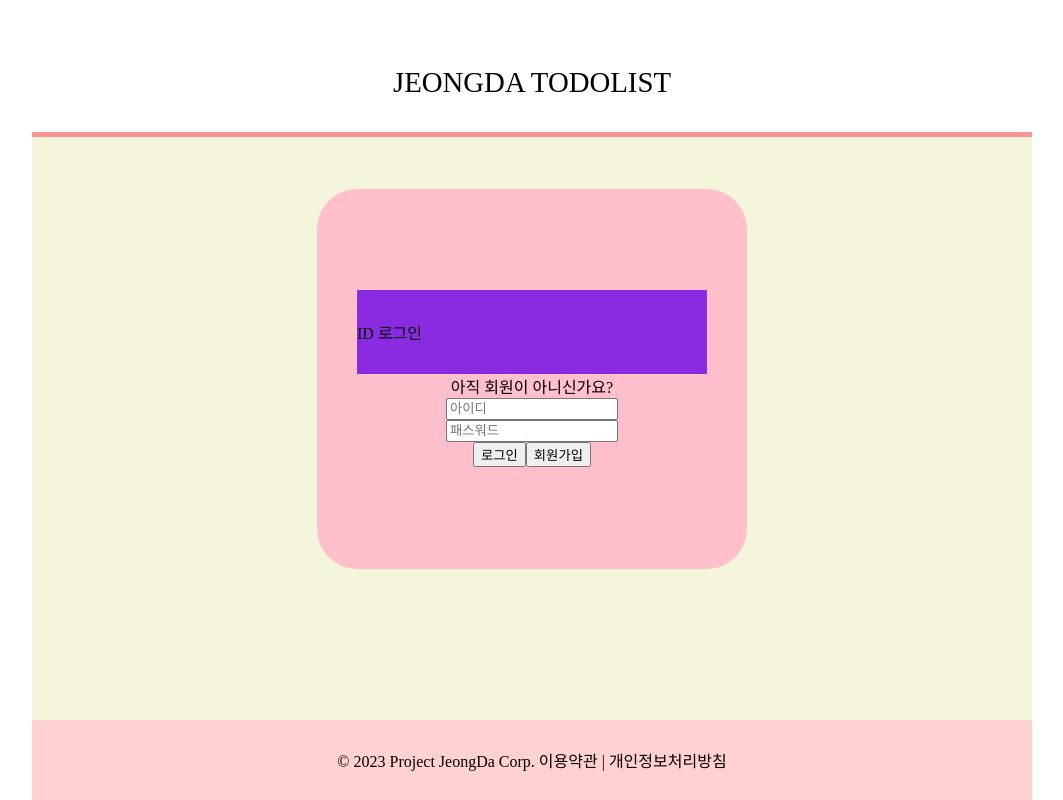
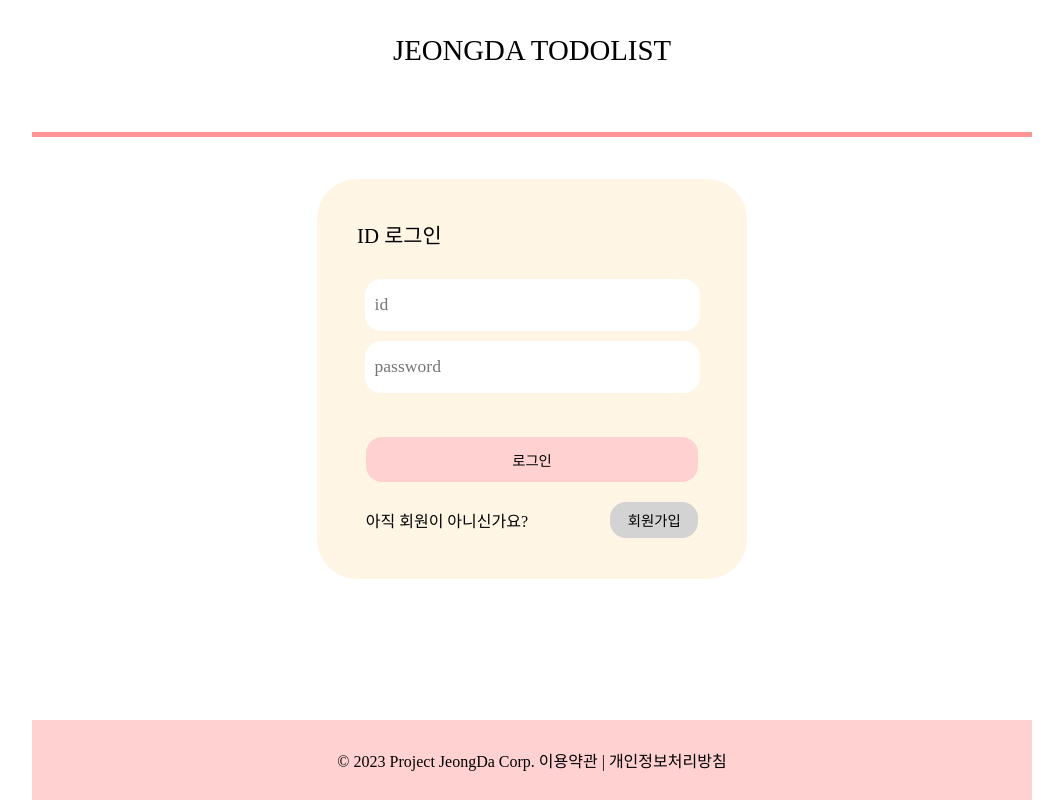
Before and after one commit to daaaj/react_todolist_ver3, a React (Create React App) app: page / in a window 1280 px wide. Shown: the whole page, without its empty margins (108-1171 px from the left). Built offline with nearby package versions, Linux system fonts and the light colour scheme; a web font is replaced by a local one.

Commit message:
토큰 일정시간 만료시 로그아웃 / 로그아웃 버튼 구현...

```diff
--- a/package.json
+++ b/package.json
@@ -9,6 +9,7 @@
         "@testing-library/user-event": "^13.2.1",
         "axios": "^1.3.3",
         "cross-env": "^7.0.3",
+        "js-cookie": "^3.0.1",
         "json-server": "^0.17.1",
         "json-server-auth": "^2.1.0",
         "react": "^18.2.0",
--- a/src/App.jsx
+++ b/src/App.jsx
@@ -1,7 +1,7 @@
 import React from 'react';
 import { ThemeProvider } from 'styled-components';
 import Router from './shared/Router';
-import { FlexRow, FlexRowBetween, FlexCol, MainWidth, ModalBoxStyle, ModalBackgroundStyle, ModalTitle, ModalContent, ModalTitleContent, TitleBorderLeft, CL, FW, FS, BR } from './shared/style/Theme';
+import { FlexRow, FlexRowBetween, FlexCol, MainWidth, ModalBoxStyle, ModalBackgroundStyle, ModalTitle, ModalContent, ModalTitleContent, TitleBorderLeft, IdInput, CL, FW, FS, BR } from './shared/style/Theme';
 
 function App() {
     const theme = {
@@ -15,6 +15,7 @@ function App() {
         ModalContent,
         ModalTitleContent,
         TitleBorderLeft,
+        IdInput,
         CL,
         FW,
         FS,
--- a/src/common/Button.jsx
+++ b/src/common/Button.jsx
@@ -48,4 +48,51 @@ const BtnCustom = styled.button`
                 background-color: #ff9494;
             }
         `}
+
+    ${(props) =>
+        props.LogoutButton &&
+        css`
+            margin: 0;
+            margin-right: 1.875rem;
+            background-color: lightgray;
+            &:hover {
+                background-color: #ff9494;
+            }
+        `}
+
+    ${(props) =>
+        props.loginButton &&
+        css`
+            width: 95%;
+            height: 2.8rem;
+            margin: 0.625rem 0;
+            background-color: #ffd1d1;
+            &:hover {
+                background-color: #ff9494;
+            }
+        `}
+
+
+    ${(props) =>
+        props.joinGrey &&
+        css`
+            margin: 0;
+            height: 2.3rem;
+            background-color: lightgray;
+            &:hover {
+                background-color: #ff9494;
+            }
+        `}
+
+    ${(props) =>
+        props.joinPageButton &&
+        css`
+            width: 5rem;
+            height: 2rem;
+            margin: 10px;
+            background-color: #ffd1d1;
+            &:hover {
+                background-color: #ff9494;
+            }
+        `}
 `;
--- a/src/layout/HeaderLayout.jsx
+++ b/src/layout/HeaderLayout.jsx
@@ -4,12 +4,16 @@ import styled from 'styled-components';
 const Header = styled.header`
     ${(props) => props.theme.FlexCol};
     ${(props) => props.theme.MainWidth};
+    margin-bottom: 2rem;
     height: 6.25rem;
-    margin-top: 2rem;
     font-size: ${(props) => props.theme.FS.xl};
 `;
 
 function HeaderLayout() {
-    return <Header>JEONGDA TODOLIST</Header>;
+    return (
+        <Header>
+            <span>JEONGDA TODOLIST</span>
+        </Header>
+    );
 }
 export default HeaderLayout;
--- a/src/pages/JoinPage.jsx
+++ b/src/pages/JoinPage.jsx
@@ -3,23 +3,54 @@ import styled from 'styled-components';
 import axios from 'axios';
 import { useNavigate } from 'react-router';
 import { useCallback } from 'react';
+import Button from '../common/Button';
 
 const JoinArea = styled.div`
     ${(props) => props.theme.FlexCol};
     ${(props) => props.theme.MainWidth};
     height: calc(100vh - 13.5625rem);
     border-top: 0.3125rem solid ${(props) => props.theme.CL.mainDeepPink};
-    background-color: beige;
 `;
 
 const JoinBox = styled.div`
-    background-color: pink;
+    background-color: ${(props) => props.theme.CL.mainBeige};
     ${(props) => props.theme.FlexCol};
-    width: 350px;
-    height: 400px;
+    width: 31.25rem;
+    height: 25rem;
     padding: 2.5rem;
     margin-bottom: 100px;
     border-radius: ${(props) => props.theme.BR.large};
+`;
+
+const JoinHeader = styled.span`
+    width: 100%;
+    padding-bottom: 1.875rem;
+    font-size: ${(props) => props.theme.FS.m};
+`;
+const InputArea = styled.div`
+    ${(props) => props.theme.FlexRow};
+    margin-bottom: 0.9375rem;
+
+    > label {
+        width: 15%;
+    }
+`;
+
+const IdPwInput = styled.input`
+    ${(props) => props.theme.IdInput}
+    width: 80%;
+`;
+
+const ErrorMessage = styled.div`
+    width: 100%;
+    height: 1.25rem;
+    font-size: ${(props) => props.theme.FS.xs};
+    padding-left: 11.25rem;
+    color: ${(props) => (props.choiceColor ? '#026010' : '#c21111')};
+`;
+
+const JoinButtonArea = styled.div`
+    margin-top: 1.875rem;
 `;
 
 function JoinPage() {
@@ -55,10 +86,10 @@ function JoinPage() {
         const idRegex = /^(?=.*?[a-z])(?=.*?[0-9])(?=.*?[#?!@$ %^&*-]).{8,}$/;
 
         if (!idRegex.test(e.target.value)) {
-            setPwMessage('패스워드는 최소 8자리 이상 영어 소문자, 숫자, 특수문자가 각각 1개 이상이여야 합니다.');
+            setPwMessage('최소 8자리 이상 영어 소문자, 숫자, 특수문자가 각각 1개 이상이여야 합니다.');
             setIsPw(false);
         } else {
-            setPwMessage('올바른 패스워드 형식입니다.');
+            setPwMessage('올바른 password 형식입니다.');
             setIsPw(true);
         }
     };
@@ -84,32 +115,28 @@ function JoinPage() {
     return (
         <JoinArea>
             <JoinBox>
-                <span>회원가입</span>
-                <div>
+                <JoinHeader>회원가입</JoinHeader>
+                <InputArea>
                     <label>아이디</label>
-                    <input type="text" value={idValue} onChange={onChangeId} />
-                </div>
-                <span>{idMessage}</span>
-                <div>
+                    <IdPwInput type="text" value={idValue} onChange={onChangeId} />
+                </InputArea>
+                <ErrorMessage choiceColor={isId}>{idMessage}</ErrorMessage>
+                <InputArea>
                     <label>비밀번호</label>
-                    <input type="password" value={pwValue} onChange={onChangePw} />
-                </div>
-                <span>{pwMessage}</span>
-                <div>
-                    <button type="button" onClick={goLoginPage}>
+                    <IdPwInput type="password" value={pwValue} onChange={onChangePw} />
+                </InputArea>
+                <ErrorMessage choiceColor={isPw}>{pwMessage}</ErrorMessage>
+                <JoinButtonArea>
+                    <Button joinPageButton type="button" onClick={goLoginPage}>
                         취소
-                    </button>
-                    <button type="button" onClick={joinHandler}>
+                    </Button>
+                    <Button joinPageButton type="button" onClick={joinHandler}>
                         회원가입
-                    </button>
-                </div>
+                    </Button>
+                </JoinButtonArea>
             </JoinBox>
         </JoinArea>
     );
 }
 
 export default JoinPage;
-
-//cosole.log('control : ', control._fields.id._f.ref.value); // input값
-//  <input type="text" ref={idRef} {...register('id', { pattern: { value: /^(?=.*?[0-9])(?=.*?[a-z]).{5,}$/, message: '영어 소문자, 숫자 각각 1개 이상, 5자리 이상이여야 합니다.' } })} placeholder="아이디" autoFocus />
-//  <input type="password" {...register('pw', { pattern: { value: /^(?=.*?[a-z])(?=.*?[0-9])(?=.*?[#?!@$ %^&*-]).{8,}$/, message: '패스워드는 최소 8자리 이상 영어 소문자, 숫자, 특수문자가 각각 1개 이상이여야 합니다.' } })} />
--- a/src/pages/LoginPage.jsx
+++ b/src/pages/LoginPage.jsx
@@ -4,29 +4,44 @@ import { useState } from 'react';
 import { useNavigate } from 'react-router';
 import axios from 'axios';
 import { useCookies } from 'react-cookie';
+import isLogin from '../util/login';
+import Button from '../common/Button';
 
 const LoginArea = styled.div`
     ${(props) => props.theme.FlexCol};
     ${(props) => props.theme.MainWidth};
     height: calc(100vh - 13.5625rem);
     border-top: 0.3125rem solid ${(props) => props.theme.CL.mainDeepPink};
-    background-color: beige;
 `;
 
 const LoginBox = styled.div`
-    background-color: pink;
+    background-color: ${(props) => props.theme.CL.mainBeige};
     ${(props) => props.theme.FlexCol};
-    width: 350px;
-    height: 300px;
+    width: 21.875rem;
+    height: 20rem;
     padding: 2.5rem;
-    margin-bottom: 100px;
+    margin-bottom: 6.25rem;
     border-radius: ${(props) => props.theme.BR.large};
 `;
-
-const LoginHeader = styled.div`
-    background-color: blueviolet;
+const LoginHeader = styled.span`
     width: 100%;
-    padding: 30px 0px;
+    padding-bottom: 1.875rem;
+    font-size: ${(props) => props.theme.FS.m};
+`;
+const LoginIdPw = styled.input`
+    ${(props) => props.theme.IdInput}
+    margin-bottom: 0.625rem;
+`;
+const ErrorMessage = styled.div`
+    width: 100%;
+    height: 1.5rem;
+    padding-left: 1.875rem;
+    color: ${(props) => (props.choiceColor ? '#026010' : '#c21111')};
+`;
+const IsUserArea = styled.div`
+    ${(props) => props.theme.FlexRowBetween};
+    width: 95%;
+    margin-top: 10px;
 `;
 
 function LoginPage() {
@@ -34,8 +49,6 @@ function LoginPage() {
     const [pwValue, setPwValue] = useState('');
     // 에러
     const [message, setMessage] = useState('');
-
-    const [token, setToken] = useState('');
 
     const navigate = useNavigate();
 
@@ -47,7 +60,7 @@ function LoginPage() {
     };
 
     // 토큰
-    const [cookies, setCookie, removeCookie] = useCookies();
+    const [cookies, setCookie] = useCookies();
     const [now] = useState(new Date());
     const [after10m] = useState(new Date());
     const [isCheck, setIsCheck] = useState(false);
@@ -61,13 +74,15 @@ function LoginPage() {
                 //console.log('response:', response);
 
                 // 토큰 시간 설정
-                after10m.setMinutes(now.getMinutes() + 1);
+                after10m.setMinutes(now.getMinutes() + 10);
                 // hearder에 저장
                 axios.defaults.headers.common['Authorization'] = `Bearer ${userToken}`;
                 setCookie('accessJWTToken', userToken, { path: '/', expires: after10m });
+
                 setIsCheck(true);
                 goMainPage();
             } catch (error) {
+                console.log('로그인 버튼 클릭시 error : ', error);
                 setMessage(error.response.data.message);
             }
         }
@@ -75,25 +90,21 @@ function LoginPage() {
 
     // 회원인증 및 쿠키 확인 GET
     const checkUser = () => {
-        if (isCheck) {
         const token = cookies.accessJWTToken;
-            axios
-                .get('http://3.38.191.164/user', {
+        axios.get('http://3.38.191.164/user', {
             headers: {
                 'Content-Type': 'application/json',
                 authorization: `Bearer ${token}`,
                 'X-Custom-Header': 'value',
             },
-                })
-                .catch(() => {
-                    alert('토큰이 만료되어 로그아웃 되었습니다');
         });
-        }
     };
 
     useEffect(() => {
+        if (isLogin()) {
             checkUser();
-    }, []);
+        }
+    }, [isLogin()]);
 
     // 회원가입 페이지로~
     const goJoinPage = () => {
@@ -109,20 +120,18 @@ function LoginPage() {
         <LoginArea>
             <LoginBox>
                 <LoginHeader>ID 로그인</LoginHeader>
-                <div>
+                <LoginIdPw type="text" value={idValue} onChange={idChange} placeholder="id" />
+                <LoginIdPw type="password" value={pwValue} onChange={pwChange} placeholder="password" />
+                <ErrorMessage choiceColor={isCheck}>{message}</ErrorMessage>
+                <Button loginButton type="button" onClick={loginHandler}>
+                    로그인
+                </Button>
+                <IsUserArea>
                     <span>아직 회원이 아니신가요?</span>
-                </div>
-                <input type="text" value={idValue} onChange={idChange} placeholder="아이디" />
-                <input type="password" value={pwValue} onChange={pwChange} placeholder="패스워드" />
-                <span>{message}</span>
-                <div>
-                    <button type="button" onClick={loginHandler}>
-                        로그인
-                    </button>
-                    <button type="button" onClick={goJoinPage}>
+                    <Button joinGrey type="button" onClick={goJoinPage}>
                         회원가입
-                    </button>
-                </div>
+                    </Button>
+                </IsUserArea>
             </LoginBox>
         </LoginArea>
     );
--- a/src/shared/style/Theme.jsx
+++ b/src/shared/style/Theme.jsx
@@ -77,6 +77,19 @@ export const TitleBorderLeft = css`
     border-left: 0.3125rem solid #ff9494;
 `;
 
+// 로그인, 회원가입 input
+export const IdInput = css`
+    width: 90%;
+    height: 2rem;
+    padding: 0.625rem;
+    border: none;
+    border-radius: 1rem;
+    font-size: 1.1rem;
+    &:focus {
+        outline: 0.125rem solid #ff9494;
+    }
+`;
+
 export const CL = {
     mainPink: '#ffd1d1',
     mainBeige: '#fff5e4',
@@ -88,6 +101,7 @@ export const FS = {
     l: '1.6rem', // title
     m: '1.3rem', // content, input
     s: '0.9rem', // button
+    xs: '0.8rem', // message
 };
 
 export const FW = {
--- /dev/null
+++ b/src/util/login.js
@@ -0,0 +1,5 @@
+import Cookies from 'js-cookie';
+
+const isLogin = () => !!Cookies.get('accessJWTToken');
+
+export default isLogin;
```
Also changed, not shown: src/components/LogoutButton.jsx (added, +33 -0 lines), src/pages/DetailPage.jsx (+11 -0 lines), src/pages/MainPage.jsx (+14 -0 lines), 1 other file (tests, documents, lock files or other folders). Lines whose indentation alone changed are shown as unchanged.
